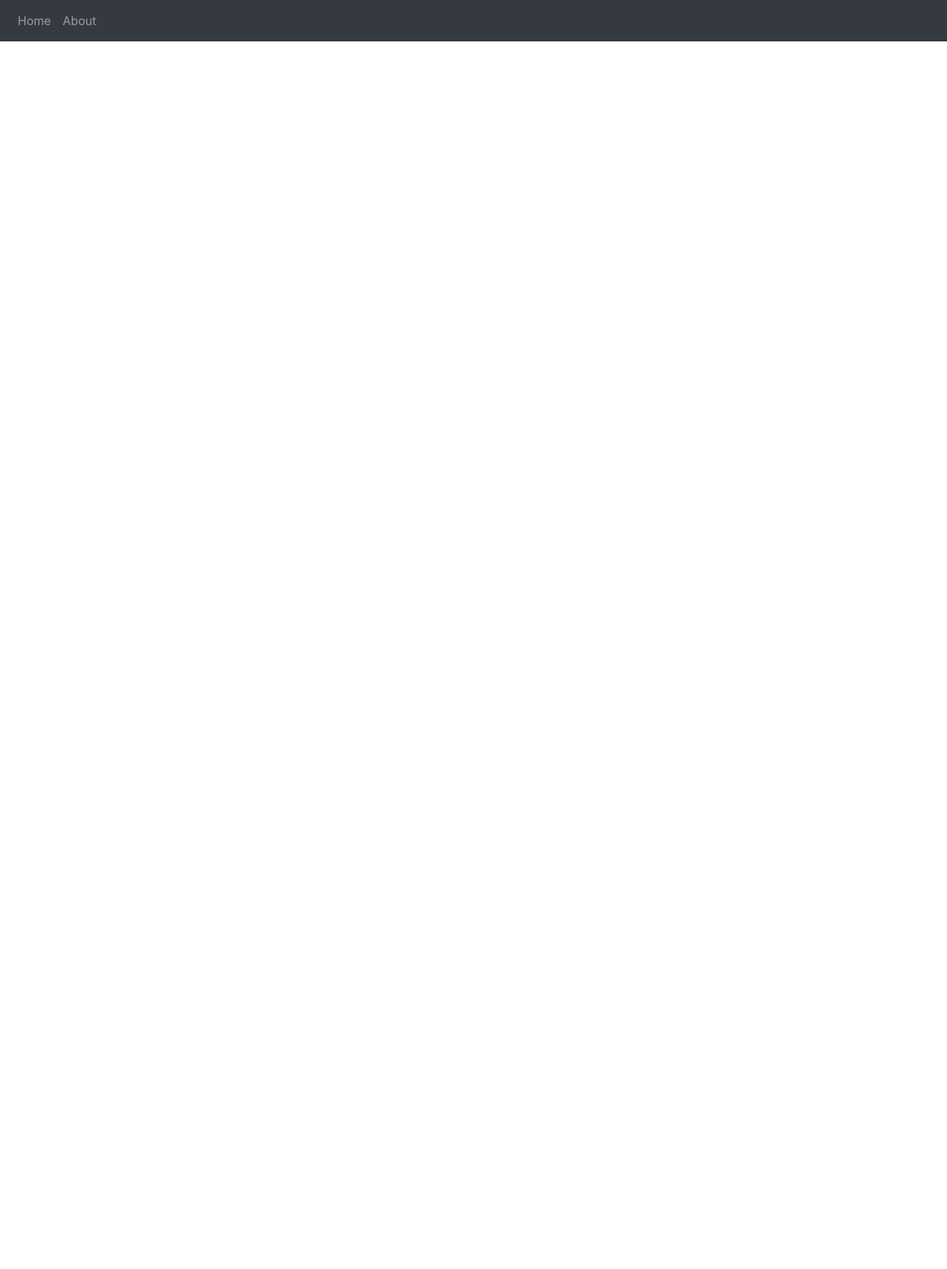
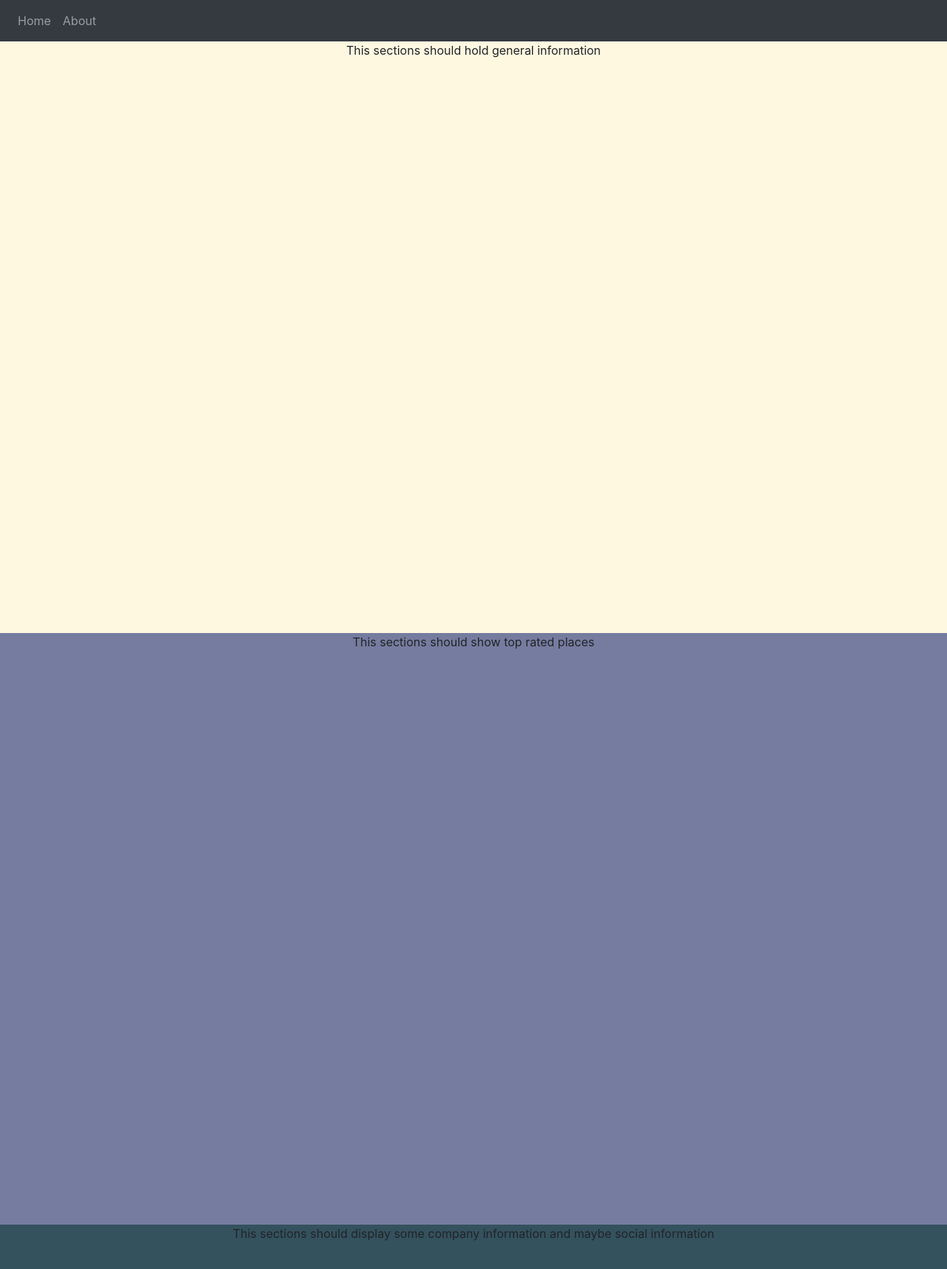
Before and after one commit to IAmSaeve/ris, a Vue app: page / in a window 1280 px wide. Shown: the top 1716 px of the page at 74% size. Before the commit the page ends 800 px from the top, so only its background shows below. Built offline with nearby package versions, Linux system fonts and the light colour scheme.

Commit message:
Placeholder from design

```diff
--- a/src/views/Home.vue
+++ b/src/views/Home.vue
@@ -1,5 +1,15 @@
 <template>
-  <div class="home"></div>
+  <div class="home">
+    <section class="information">
+      <p>This sections should hold general information</p>
+    </section>
+    <section class="topRated">
+      <p>This sections should show top rated places</p>
+    </section>
+    <section class="bottom">
+      <p>This sections should display some company information and maybe social information</p>
+    </section>
+  </div>
 </template>
 
 <script>
@@ -7,3 +17,24 @@ export default {
   name: "home"
 };
 </script>
+
+<style scoped>
+.information {
+  text-align: center;
+  overflow: hidden;
+  height: 50rem;
+  background: #fff8e1;
+}
+.topRated {
+  text-align: center;
+  overflow: hidden;
+  height: 50rem;
+  background: #767c9f;
+}
+.bottom {
+  text-align: center;
+  overflow: hidden;
+  height: 50rem;
+  background: #34515e;
+}
+</style>
```
